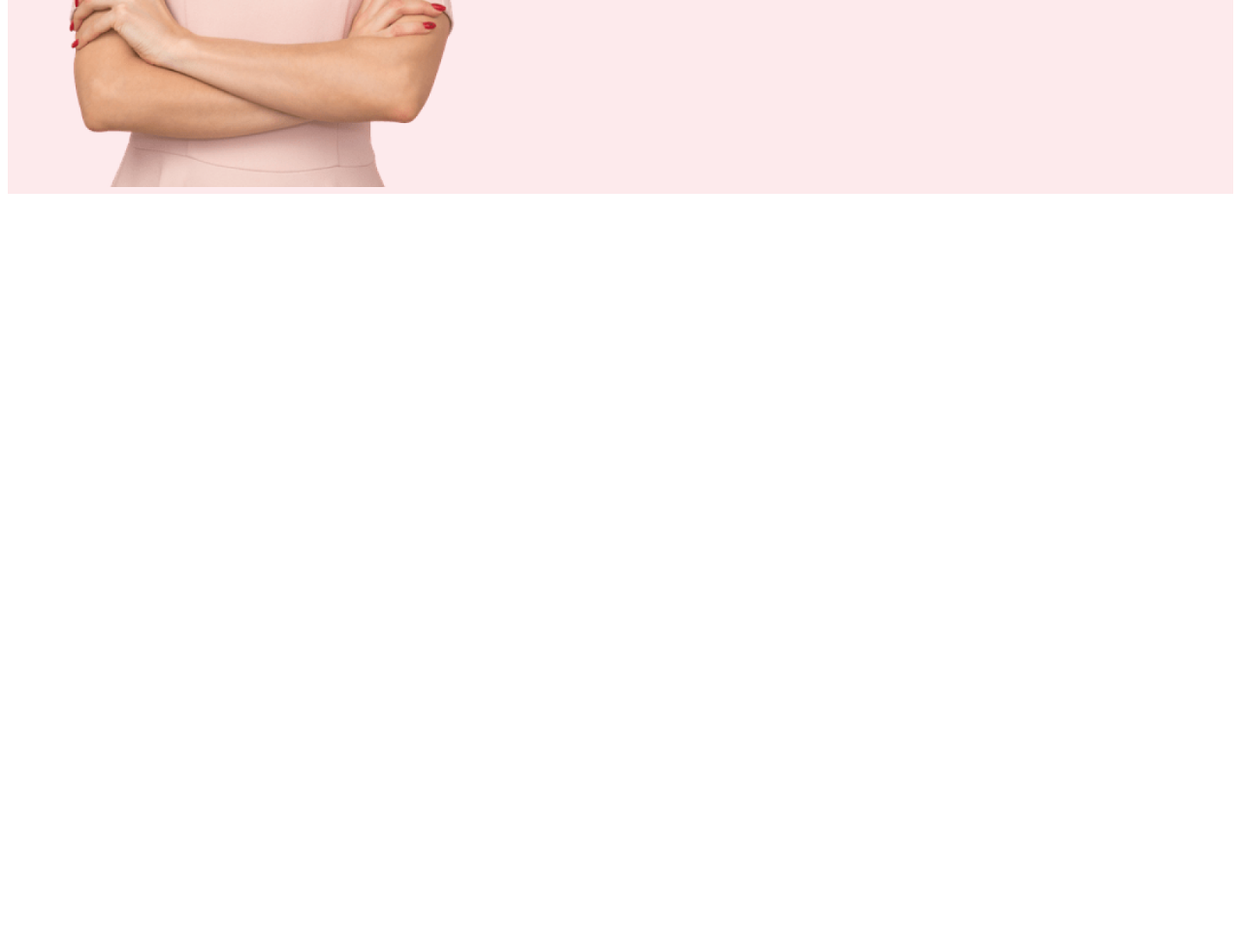
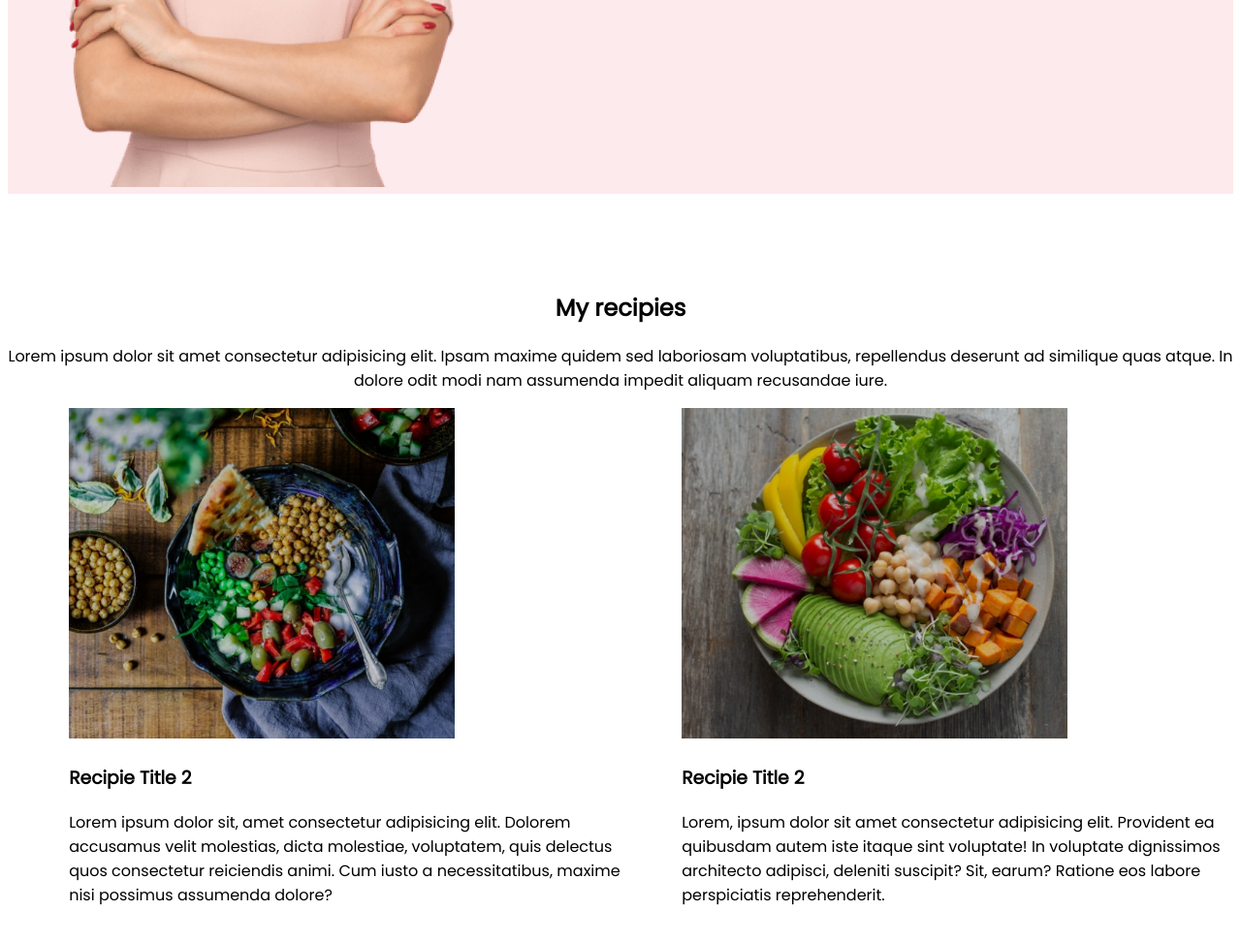
Before and after one commit to kaiser82/eat-healthy, a plain HTML site: page index.html in a window 1280 px wide. Shown: the part 1005-1977 px from the top of the page at 97% size. Before the commit the page ends 1305 px from the top, so only its background shows below. Drawn offline with Linux system fonts and the light colour scheme.

Commit message:
recipies section added

```diff
--- a/index.html
+++ b/index.html
@@ -49,7 +49,39 @@
         </section>
 
         <section>
-            <div></div>
+            <div class="align">
+                <h2>My recipies</h2>
+                <p>
+                    Lorem ipsum dolor sit amet consectetur adipisicing elit.
+                    Ipsam maxime quidem sed laboriosam voluptatibus, repellendus
+                    deserunt ad similique quas atque. In dolore odit modi nam
+                    assumenda impedit aliquam recusandae iure.
+                </p>
+            </div>
+            <div class="flexible-content">
+                <div class="half-width">
+                    <img src="images/food/Project Cover8.png" alt="" />
+                    <h3>Recipie Title 2</h3>
+                    <p>
+                        Lorem ipsum dolor sit, amet consectetur adipisicing
+                        elit. Dolorem accusamus velit molestias, dicta
+                        molestiae, voluptatem, quis delectus quos consectetur
+                        reiciendis animi. Cum iusto a necessitatibus, maxime
+                        nisi possimus assumenda dolore?
+                    </p>
+                </div>
+                <div class="half-width">
+                    <img src="images/food/Project Cover5.png" alt="" />
+                    <h3>Recipie Title 2</h3>
+                    <p>
+                        Lorem, ipsum dolor sit amet consectetur adipisicing
+                        elit. Provident ea quibusdam autem iste itaque sint
+                        voluptate! In voluptate dignissimos architecto adipisci,
+                        deleniti suscipit? Sit, earum? Ratione eos labore
+                        perspiciatis reprehenderit.
+                    </p>
+                </div>
+            </div>
         </section>
     </body>
 </html>
--- a/style.css
+++ b/style.css
@@ -38,3 +38,7 @@ h1 {
     border-radius: 20px;
     background-image: linear-gradient(rgb(255, 197, 88), tomato);
 }
+
+.align {
+    text-align: center;
+}
```
